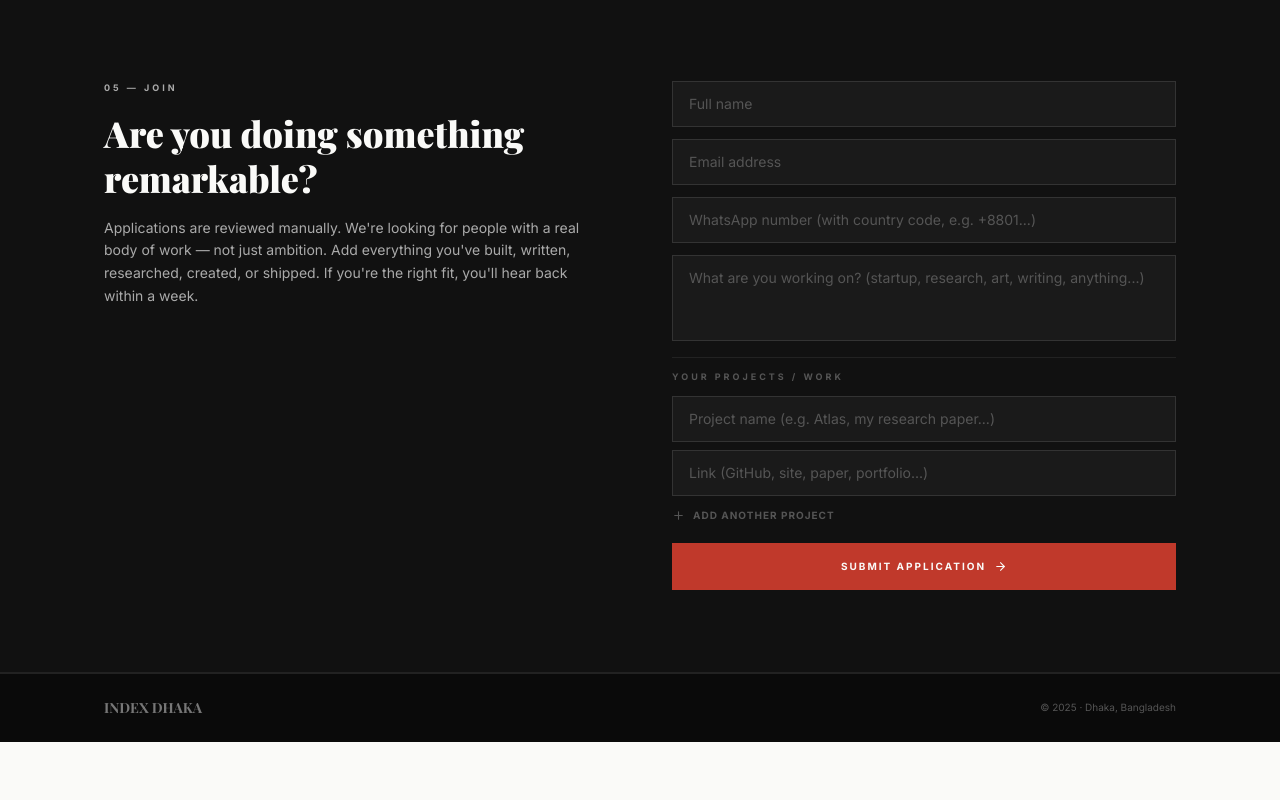
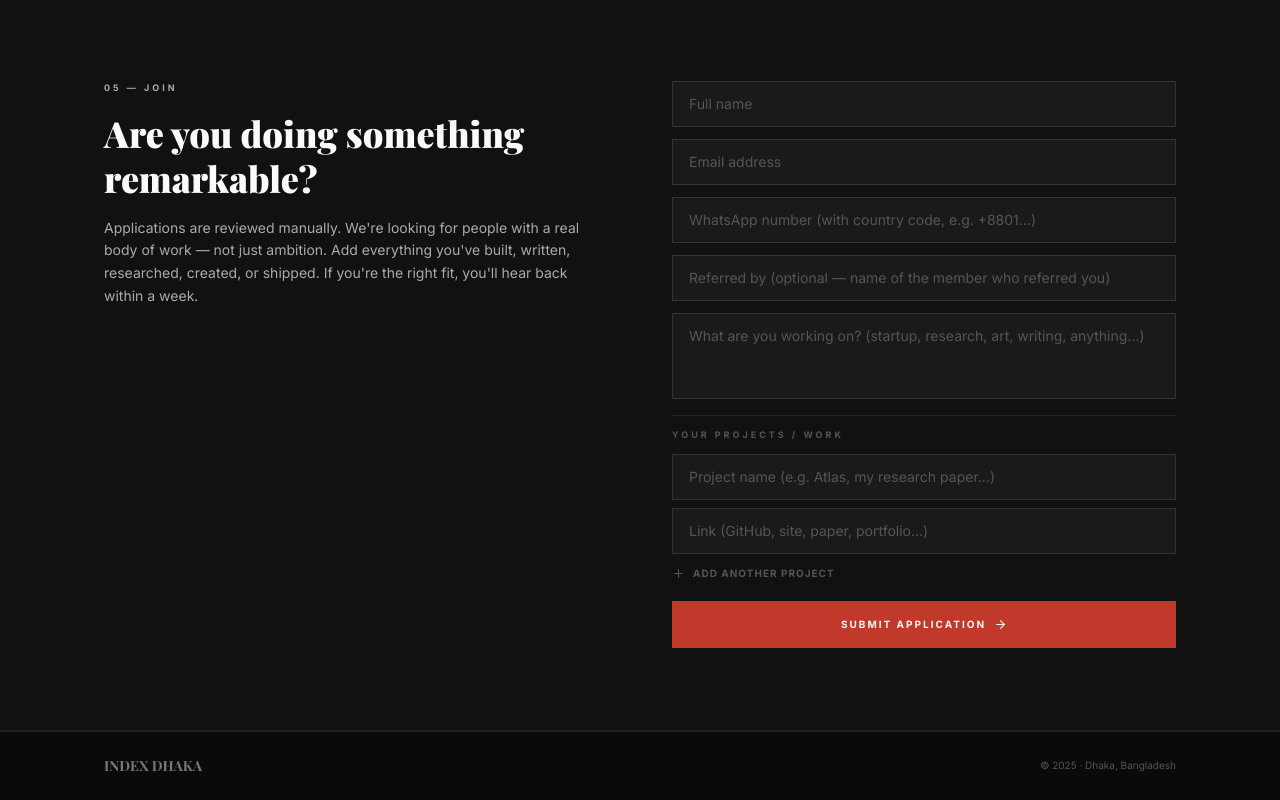
Before and after one commit to ucchash111/index-dhaka, a Next.js app: page / in a window 1280 px wide. Shown: the part 3121-3921 px from the top of the page. Before the commit the page ends 3863 px from the top, so only its background shows below. Built offline with nearby package versions, Linux system fonts and the light colour scheme; no server answers; the database is empty.

Commit message:
feat: add referral field to application form and admin view

```diff
--- a/src/app/admin/(dashboard)/applications/ApplicationsClient.tsx
+++ b/src/app/admin/(dashboard)/applications/ApplicationsClient.tsx
@@ -126,6 +126,12 @@ export default function ApplicationsClient({
                                 <a href={`https://wa.me/${app.whatsapp.replace(/\D/g, "")}`} target="_blank" rel="noopener noreferrer" className="text-sm text-[#c0392b] hover:underline">{app.whatsapp}</a>
                               </div>
                             )}
+                            {app.referred_by && (
+                              <div>
+                                <div className="text-[9px] font-bold tracking-[2px] uppercase text-[#888] mb-1">Referred by</div>
+                                <span className="text-sm text-[#333]">{app.referred_by}</span>
+                              </div>
+                            )}
                           </div>
                           <div className="text-[9px] font-bold tracking-[2px] uppercase text-[#888] mb-1">What they&apos;re building</div>
                           <p className="text-sm text-[#333] mb-4">{app.building}</p>
--- a/src/app/api/apply/route.ts
+++ b/src/app/api/apply/route.ts
@@ -2,14 +2,14 @@ import { NextRequest, NextResponse } from "next/server";
 import sql from "@/lib/db";
 
 export async function POST(req: NextRequest) {
-  const { name, email, whatsapp, building, link, projects } = await req.json();
+  const { name, email, whatsapp, building, link, projects, referred_by } = await req.json();
 
   if (!name || !email || !building) {
     return NextResponse.json({ error: "Missing required fields" }, { status: 400 });
   }
 
   await sql`
-    INSERT INTO applications (name, email, whatsapp, building, link, projects, status)
+    INSERT INTO applications (name, email, whatsapp, building, link, projects, referred_by, status)
     VALUES (
       ${name},
       ${email},
@@ -17,6 +17,7 @@ export async function POST(req: NextRequest) {
       ${building},
       ${link || null},
       ${JSON.stringify(projects ?? [])}::jsonb,
+      ${referred_by || null},
       'pending'
     )
   `;
--- a/src/components/landing/Apply.tsx
+++ b/src/components/landing/Apply.tsx
@@ -7,7 +7,7 @@ type Project = { name: string; url: string };
 
 export default function Apply() {
   const [state, setState] = useState<FormState>("idle");
-  const [form, setForm] = useState({ name: "", email: "", whatsapp: "", building: "" });
+  const [form, setForm] = useState({ name: "", email: "", whatsapp: "", building: "", referred_by: "" });
   const [projects, setProjects] = useState<Project[]>([{ name: "", url: "" }]);
 
   const addProject = () => setProjects((p) => [...p, { name: "", url: "" }]);
@@ -102,6 +102,12 @@ export default function Apply() {
                   value={form.whatsapp}
                   onChange={(e) => setForm({ ...form, whatsapp: e.target.value })}
                 />
+                <input
+                  className={inputClass}
+                  placeholder="Referred by (optional — name of the member who referred you)"
+                  value={form.referred_by}
+                  onChange={(e) => setForm({ ...form, referred_by: e.target.value })}
+                />
                 <textarea
                   className={`${inputClass} resize-none`}
                   placeholder="What are you working on? (startup, research, art, writing, anything...)"
--- a/src/lib/types.ts
+++ b/src/lib/types.ts
@@ -10,6 +10,7 @@ export interface Application {
   name: string;
   email: string;
   whatsapp: string | null;
+  referred_by: string | null;
   building: string;
   link: string;
   projects: Project[] | string;
```
